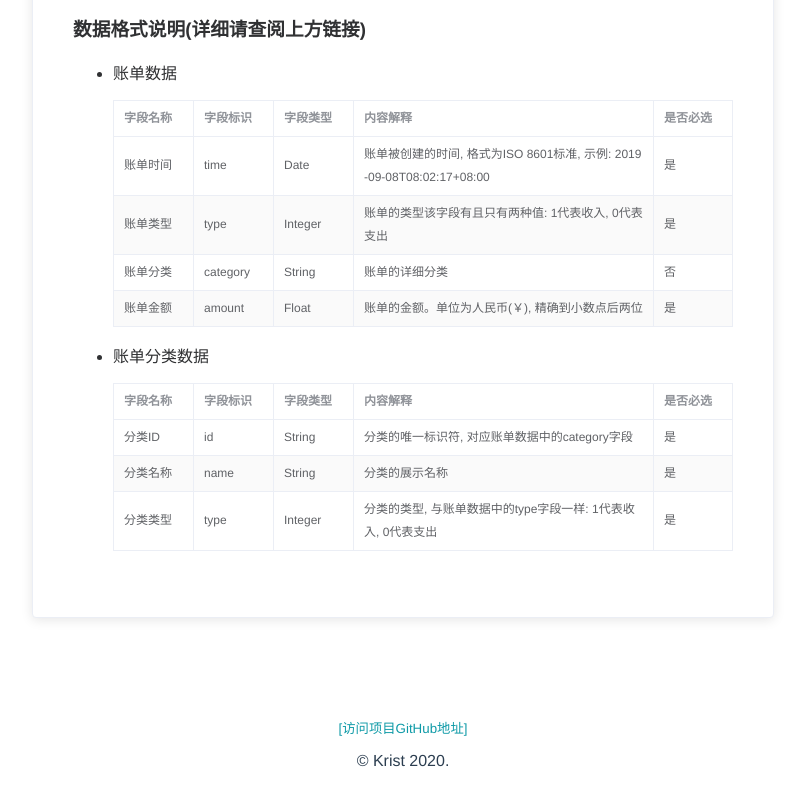
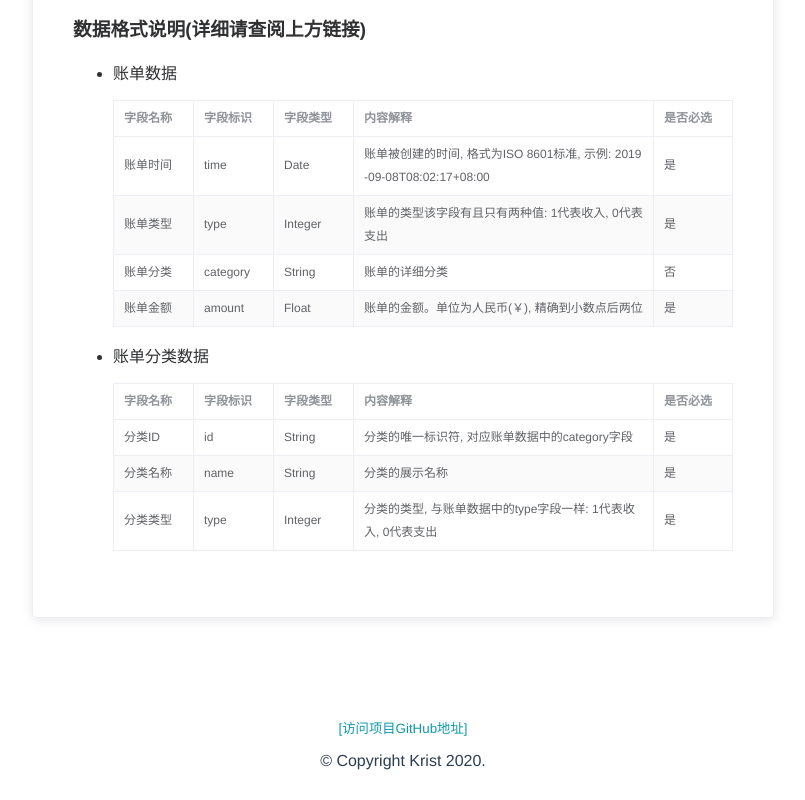
Before and after one commit to KristLin/XMind-tally-book, a Vue app: page /about in a window 1280 px wide. Shown: the part 313-1113 px from the top of the page, without its empty margins (237-1042 px from the left). Built offline with nearby package versions, Linux system fonts and the light colour scheme.

Commit message:
add copyright

```diff
--- a/src/components/Footer.vue
+++ b/src/components/Footer.vue
@@ -5,7 +5,7 @@
         [访问项目GitHub地址]
       </a>
     </small>
-    <footer>© Krist 2020.</footer>
+    <footer>© Copyright Krist 2020.</footer>
   </div>
 </template>
 
```
Also changed, not shown: 1 other file (tests, documents, lock files or other folders).
